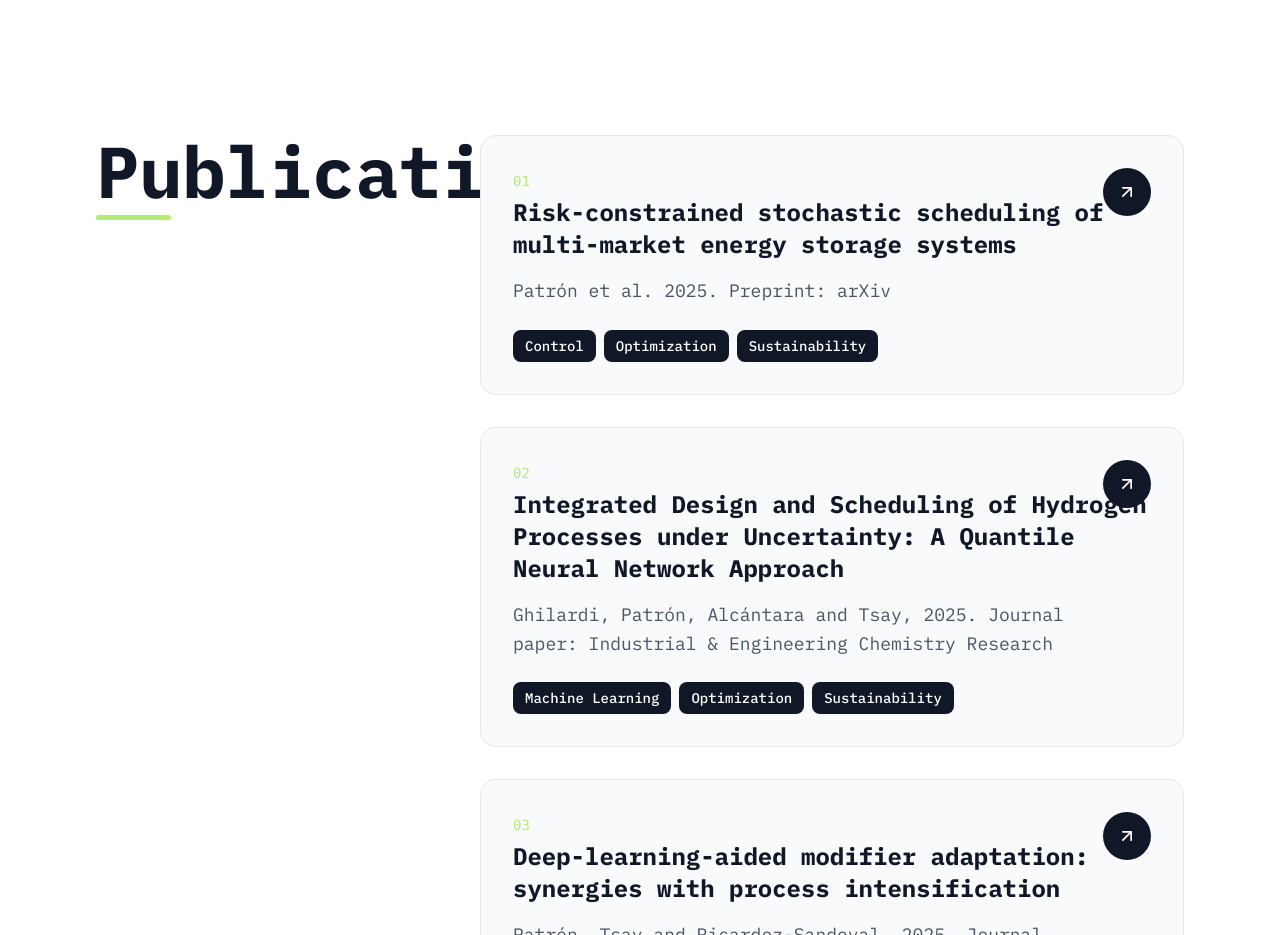
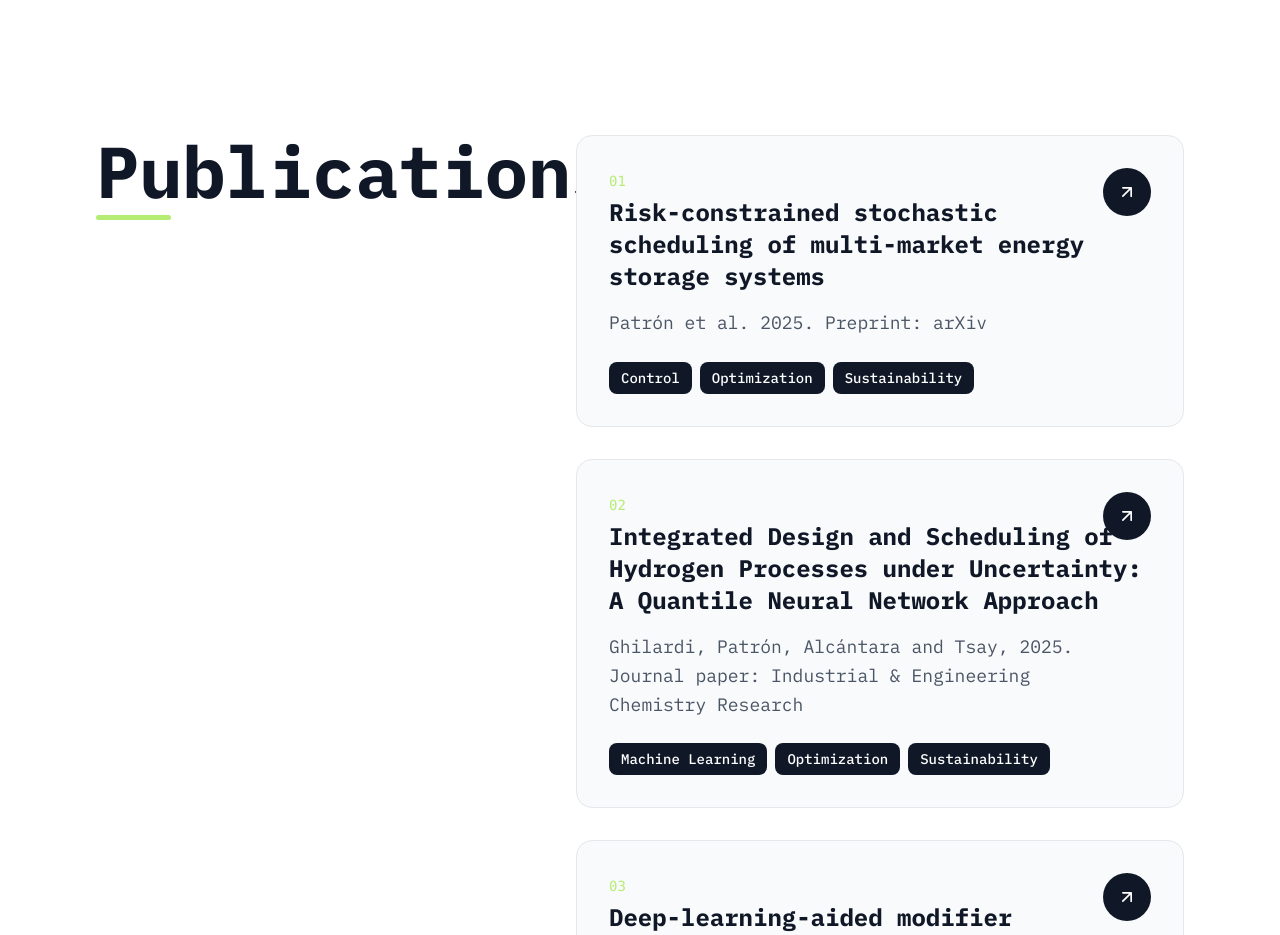
Before and after one commit to gabrielpatron/gabrielpatron.github.io, an Astro site: page / in a window 1280 px wide. Shown: the part 2100-3035 px from the top of the page. Built offline with nearby package versions, Linux system fonts and the light colour scheme; Astro itself is replaced by a stand-in of ours.

Commit message:
Update Projects.astro

```diff
--- a/src/components/Projects.astro
+++ b/src/components/Projects.astro
@@ -8,7 +8,7 @@ const hasProjects = siteConfig.projects && siteConfig.projects.length > 0;
     <section id="projects" class="p-8 sm:p-12 md:p-16 lg:p-24">
       <div>
         <div class="grid grid-cols-1 lg:grid-cols-12 gap-8 lg:gap-16 items-start">
-          <div class="lg:col-span-4">
+          <div class="lg:col-span-5">
             <h2 class="text-3xl sm:text-4xl md:text-5xl xl:text-7xl font-bold text-gray-900">
               Publications
             </h2>
@@ -18,7 +18,7 @@ const hasProjects = siteConfig.projects && siteConfig.projects.length > 0;
             />
           </div>
 
-          <div class="lg:col-span-8">
+          <div class="lg:col-span-7">
             <div class="space-y-8">
               {siteConfig.projects.map((project, index) => {
                 const Component = project.link ? "a" : "div";
```
